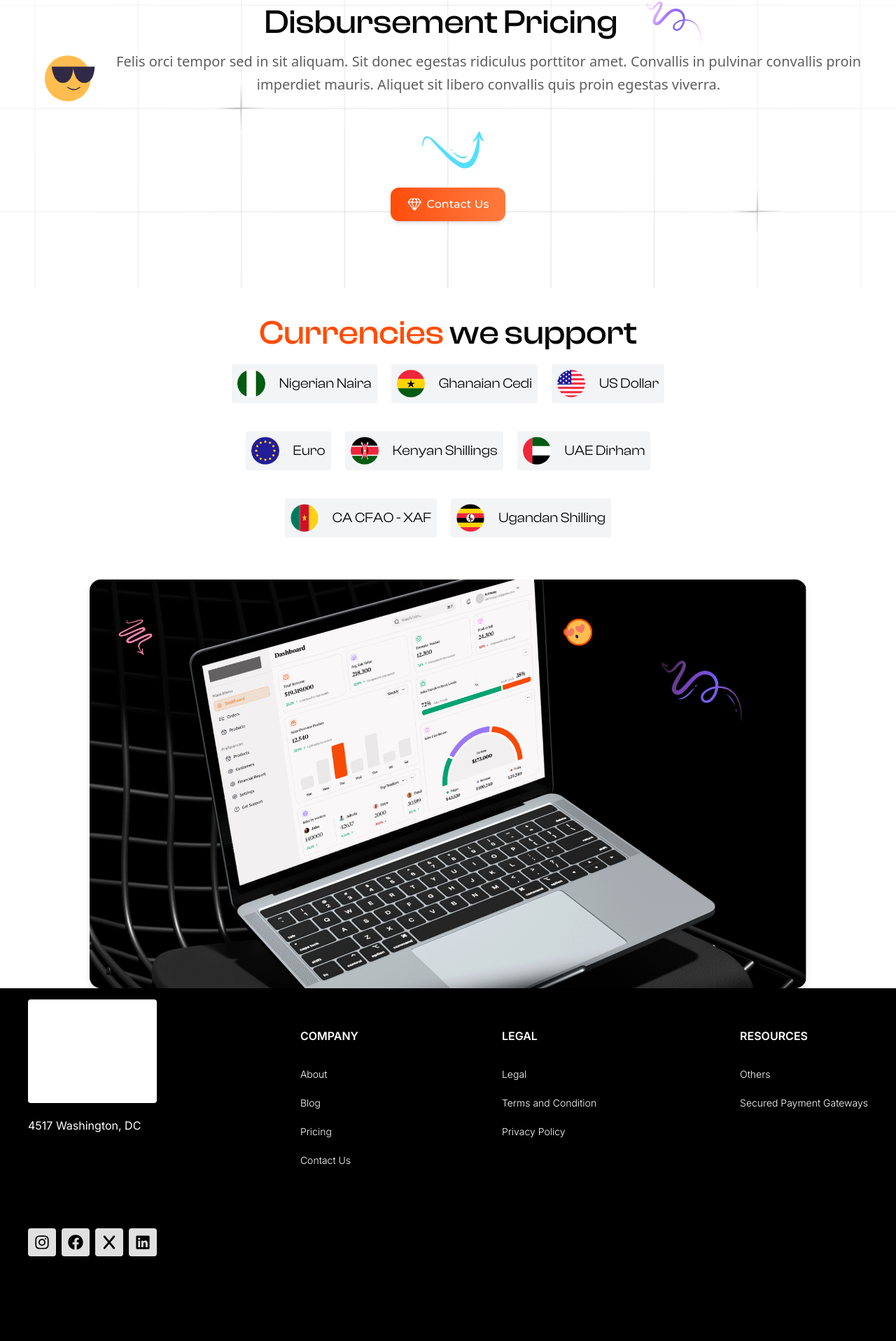
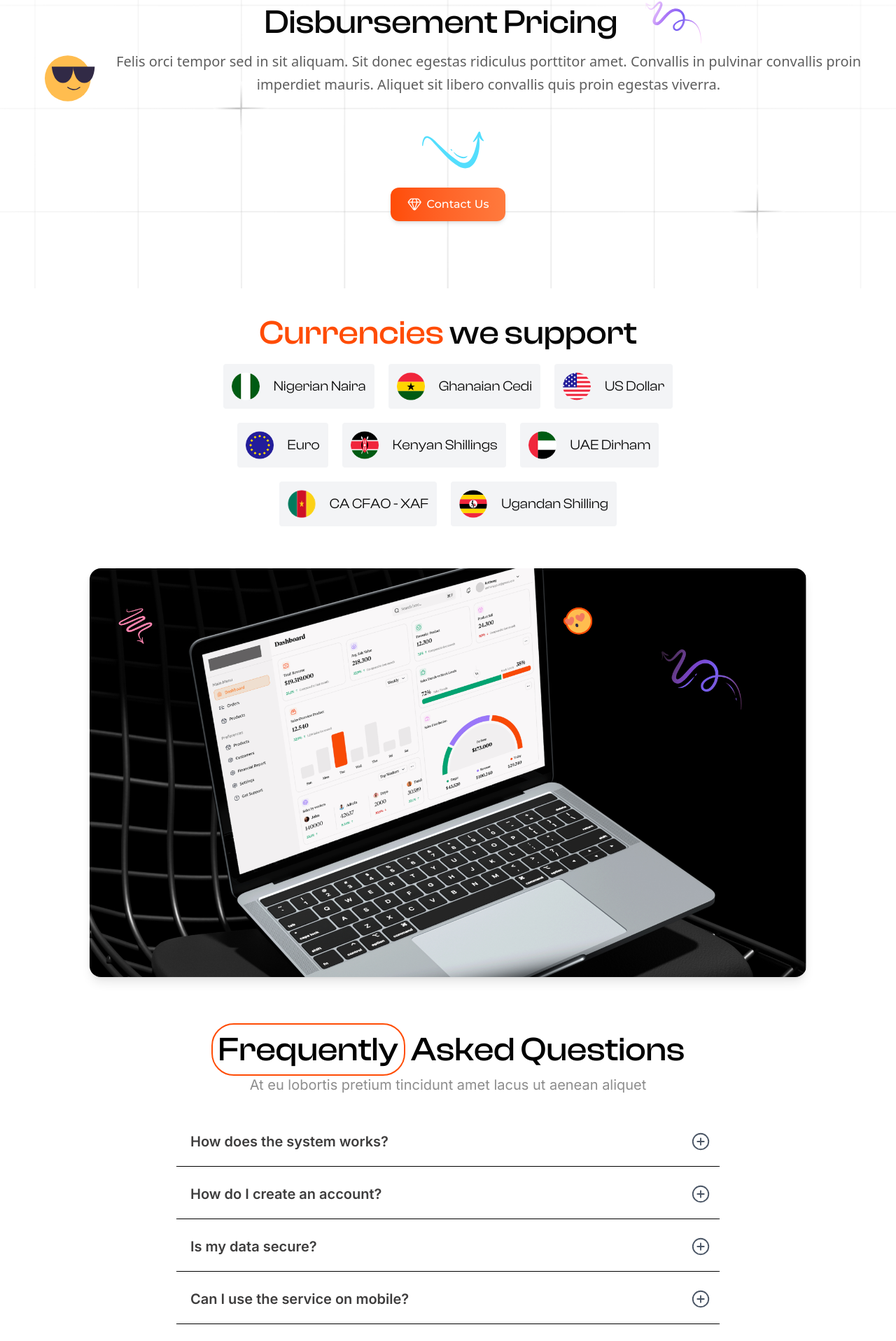
Before and after one commit to Oluseed/inventfront, a React (Vite) app: page /pricing in a window 1280 px wide. Shown: the part 228-2144 px from the top of the page at 70% size. Built offline with nearby package versions, Linux system fonts and the light colour scheme; a web font is replaced by a local one.

Commit message:
Completed the pricing page

```diff
--- a/src/components/pricing/Currencies.jsx
+++ b/src/components/pricing/Currencies.jsx
@@ -1,4 +1,5 @@
 import React from 'react'
+import { motion } from 'framer-motion'
 import curr_naira from '../../assets/images/naira.png'
 import curr_cedi from '../../assets/images/cedi.png'
 import curr_dollar from '../../assets/images/dollar.png'
@@ -9,88 +10,122 @@ import curr_xaf from '../../assets/images/xaf.png'
 import curr_ugandanShillings from '../../assets/images/ugandan shillings.png'
 
 const dataOne = [
-  {
-    id: 1,
-    icon: curr_naira,
-    text: 'Nigerian Naira'
-  },
-  {
-    id: 2,
-    icon: curr_cedi,
-    text: 'Ghanaian Cedi'
-  },
-  {
-    id: 3,
-    icon: curr_dollar,
-    text: 'US Dollar'
-  }
+  { id: 1, icon: curr_naira, text: 'Nigerian Naira' },
+  { id: 2, icon: curr_cedi, text: 'Ghanaian Cedi' },
+  { id: 3, icon: curr_dollar, text: 'US Dollar' }
 ]
 
 const dataTwo = [
-  {
-    id: 1,
-    icon: curr_euro,
-    text: 'Euro'
-  },
-  {
-    id: 2,
-    icon: curr_shillings,
-    text: 'Kenyan Shillings'
-  },
-  {
-    id: 3,
-    icon: curr_dirham,
-    text: 'UAE Dirham'
-  }
+  { id: 1, icon: curr_euro, text: 'Euro' },
+  { id: 2, icon: curr_shillings, text: 'Kenyan Shillings' },
+  { id: 3, icon: curr_dirham, text: 'UAE Dirham' }
 ]
 
 const dataThree = [
-  {
-    id: 1,
-    icon: curr_xaf,
-    text: 'CA CFAO - XAF'
-  },
-  {
-    id: 2,
-    icon: curr_ugandanShillings,
-    text: 'Ugandan Shilling'
-  },
+  { id: 1, icon: curr_xaf, text: 'CA CFAO - XAF' },
+  { id: 2, icon: curr_ugandanShillings, text: 'Ugandan Shilling' }
 ]
+
+// Parent animation (stagger children)
+const container = {
+  hidden: { opacity: 0 },
+  show: {
+    opacity: 1,
+    transition: {
+      staggerChildren: 0.2,
+    }
+  }
+}
+
+// Each card animation
+const item = {
+  hidden: { opacity: 0, y: 40 },
+  show: { opacity: 1, y: 0, transition: { duration: 0.6, ease: "easeOut" } }
+}
 
 const Currencies = () => {
   return (
     <section className='bg-[#FFFFFF] grid'>
       <div className='mt-10 place-self-center'>
-        <h1 className="font-clashDisplay text-3xl text-center font-medium text-[#070707] sm:text-4xl md:text-5xl"> <span className='text-[#FF4C05]'>Currencies</span> we support</h1>
-        <div className='md:grid md:grid-column-1 '>
-          {/* First  */}
-          <div className='grid mx-3 my-5 gap-y-5 md:flex md:gap-x-5'>
+        {/* Heading */}
+        <motion.h1
+          initial={{ opacity: 0, y: -30 }}
+          whileInView={{ opacity: 1, y: 0 }}
+          transition={{ duration: 0.8 }}
+          viewport={{ once: true }}
+          className="font-clashDisplay text-3xl text-center font-medium text-[#070707] sm:text-4xl md:text-5xl"
+        >
+          <span className='text-[#FF4C05]'>Currencies</span> we support
+        </motion.h1>
+
+        {/* First row */}
+        <motion.div
+          variants={container}
+          initial="hidden"
+          whileInView="show"
+          viewport={{ once: true }}
+          className='grid mx-3 my-5 gap-y-5 md:flex md:gap-x-5'
+        >
           {dataOne.map((data) => (
-              <div key={data.id} className='bg-[#F3F4F6] flex rounded text-center gap-x-5 p-2'>
+            <motion.div
+              key={data.id}
+              variants={item}
+              whileHover={{ scale: 1.05, boxShadow: "0px 8px 20px rgba(0,0,0,0.15)" }}
+              className='bg-[#F3F4F6] flex rounded text-center gap-x-5 p-3 cursor-pointer transition-all'
+            >
               <img src={data.icon} alt={data.text} className='w-10 h-10' />
-                <h1 className='font-clashDisplay font-normal text-[#070707] text-xl place-self-center'>{data.text}</h1>
-              </div>
+              <h1 className='font-clashDisplay font-normal text-[#070707] text-lg sm:text-xl place-self-center'>
+                {data.text}
+              </h1>
+            </motion.div>
           ))}
-          </div>
-          {/* Second */}
-          <div className='md:place-self-center grid mx-3 my-5 gap-y-5 md:flex md:gap-x-5'>
+        </motion.div>
+
+        {/* Second row */}
+        <motion.div
+          variants={container}
+          initial="hidden"
+          whileInView="show"
+          viewport={{ once: true }}
+          className='md:place-self-center grid mx-3 my-5 gap-y-5 md:flex md:gap-x-5'
+        >
           {dataTwo.map((data) => (
-              <div key={data.id} className='bg-[#F3F4F6] flex rounded text-center gap-x-5 p-2'>
+            <motion.div
+              key={data.id}
+              variants={item}
+              whileHover={{ scale: 1.05, boxShadow: "0px 8px 20px rgba(0,0,0,0.15)" }}
+              className='bg-[#F3F4F6] flex rounded text-center gap-x-5 p-3 cursor-pointer transition-all'
+            >
               <img src={data.icon} alt={data.text} className='w-10 h-10' />
-                <h1 className='font-clashDisplay font-normal text-[#070707] text-xl place-self-center'>{data.text}</h1>
-              </div>
+              <h1 className='font-clashDisplay font-normal text-[#070707] text-lg sm:text-xl place-self-center'>
+                {data.text}
+              </h1>
+            </motion.div>
           ))}
-          </div>
-          {/* last */}
-          <div className='md:place-self-center grid mx-3 my-5 gap-y-5 md:flex md:gap-x-5'>
+        </motion.div>
+
+        {/* Third row */}
+        <motion.div
+          variants={container}
+          initial="hidden"
+          whileInView="show"
+          viewport={{ once: true }}
+          className='md:place-self-center grid mx-3 my-5 gap-y-5 md:flex md:gap-x-5'
+        >
           {dataThree.map((data) => (
-              <div key={data.id} className='bg-[#F3F4F6] flex rounded text-center gap-x-5 p-2'>
+            <motion.div
+              key={data.id}
+              variants={item}
+              whileHover={{ scale: 1.05, boxShadow: "0px 8px 20px rgba(0,0,0,0.15)" }}
+              className='bg-[#F3F4F6] flex rounded text-center gap-x-5 p-3 cursor-pointer transition-all'
+            >
               <img src={data.icon} alt={data.text} className='w-10 h-10' />
-                <h1 className='font-clashDisplay font-normal text-[#070707] text-xl place-self-center'>{data.text}</h1>
-              </div>
+              <h1 className='font-clashDisplay font-normal text-[#070707] text-lg sm:text-xl place-self-center'>
+                {data.text}
+              </h1>
+            </motion.div>
           ))}
-          </div>
-        </div>
+        </motion.div>
       </div>
     </section>
   )
--- /dev/null
+++ b/src/components/pricing/Faq.jsx
@@ -0,0 +1,128 @@
+import React, { useState } from 'react';
+import { motion, AnimatePresence } from 'framer-motion';
+import { HiOutlineXCircle } from 'react-icons/hi';
+import { PiPlusCircle } from 'react-icons/pi';
+
+const data = [
+  {
+    title: 'How does the system works?',
+    description: 'Lorem ipsum dolor sit amet, consectetur adipiscing elit. Nunc vulputate libero et velit interdum, ac aliquet odio mattis.'
+  },
+  {
+    title: 'How do I create an account?',
+    description: 'Simply sign up with your email and password. You will receive a verification link to activate your account.'
+  },
+  {
+    title: 'Is my data secure?',
+    description: 'Yes! We use end-to-end encryption and industry-standard security practices to keep your data safe.'
+  },
+  {
+    title: 'Can I use the service on mobile?',
+    description: 'Absolutely! Our platform is mobile-friendly and works seamlessly on all devices.'
+  },
+  {
+    title: 'Do you offer customer support?',
+    description: 'Yes, we provide 24/7 support through chat and email. Our team is always here to help you.'
+  }
+];
+
+// Animation variants for staggered list
+const containerVariants = {
+  hidden: { opacity: 0 },
+  show: {
+    opacity: 1,
+    transition: { staggerChildren: 0.15, delayChildren: 0.2 }
+  }
+};
+
+const itemVariants = {
+  hidden: { opacity: 0, y: 20 },
+  show: { opacity: 1, y: 0, transition: { duration: 0.5, ease: 'easeOut' } }
+};
+
+const Faq = () => {
+  const [openIndex, setOpenIndex] = useState(null);
+
+  const toggleFaq = (index) => {
+    setOpenIndex(index === openIndex ? null : index);
+  };
+
+  return (
+    <section className="pb-10">
+      {/* Section heading with fade-in */}
+      <motion.h1
+        initial={{ opacity: 0, y: -20 }}
+        whileInView={{ opacity: 1, y: 0 }}
+        transition={{ duration: 0.6 }}
+        viewport={{ once: true }}
+        className="mt-20 font-clashDisplay font-medium text-3xl md:text-5xl text-center"
+      >
+        <span className="border-2 p-2 rounded-4xl border-[#FF4C05]">Frequently</span> Asked Questions
+      </motion.h1>
+
+      <motion.p
+        initial={{ opacity: 0 }}
+        whileInView={{ opacity: 1 }}
+        transition={{ duration: 0.8, delay: 0.3 }}
+        viewport={{ once: true }}
+        className="mt-3 text-[13px] md:text-xl text-[#8D8D8D] font-inter text-center"
+      >
+        At eu lobortis pretium tincidunt amet lacus ut aenean aliquet
+      </motion.p>
+
+      {/* FAQ List with staggered animation */}
+      <motion.div
+        variants={containerVariants}
+        initial="hidden"
+        whileInView="show"
+        viewport={{ once: true }}
+        className="pb-10 pt-5 rounded-2xl m-2 md:mx-30 lg:mx-60"
+      >
+        {data.map((faq, index) => (
+          <motion.div
+            key={index}
+            variants={itemVariants}
+            className={`m-3 gap-2 p-3 transition-colors duration-300
+              ${openIndex === index ? 'bg-[#FEF9F3] rounded-xl' : 'grid border-b m-3 pb-5 pl-5 gap-2 p-1'}`}
+          >
+            <div
+              className="flex justify-between items-center cursor-pointer"
+              onClick={() => toggleFaq(index)}
+            >
+              <h1 className="font-inter text-[#3E3D3D] font-[600] text-[15px] md:text-xl">
+                {faq.title}
+              </h1>
+              <div>
+                {openIndex === index ? (
+                  <HiOutlineXCircle size={30} className="bg-[#FF4C05] text-white rounded-full" />
+                ) : (
+                  <PiPlusCircle size={30} className="text-gray-600" />
+                )}
+              </div>
+            </div>
+
+            {/* Animated Answer */}
+            <AnimatePresence initial={false}>
+              {openIndex === index && (
+                <motion.div
+                  key="answer"
+                  initial={{ height: 0, opacity: 0 }}
+                  animate={{ height: 'auto', opacity: 1 }}
+                  exit={{ height: 0, opacity: 0 }}
+                  transition={{ duration: 0.4, ease: 'easeInOut' }}
+                  className="overflow-hidden"
+                >
+                  <p className="font-inter text-[#5A5A5A] font-[400] text-[13px] md:text-[14px] py-2">
+                    {faq.description}
+                  </p>
+                </motion.div>
+              )}
+            </AnimatePresence>
+          </motion.div>
+        ))}
+      </motion.div>
+    </section>
+  );
+};
+
+export default Faq;
--- a/src/components/pricing/PricingHeroSection.jsx
+++ b/src/components/pricing/PricingHeroSection.jsx
@@ -1,4 +1,5 @@
 import React from 'react'
+import { motion } from 'framer-motion'
 import buttonIcon from "../../assets/images/button-icon-1.svg";
 import icon_1 from '../../assets/images/pricing-icon-1.svg'
 import icon_2 from '../../assets/images/pricing-icon-2.svg'
@@ -6,89 +7,127 @@ import icon_3 from '../../assets/images/pricing-icon-3.svg'
 import icon_4 from '../../assets/images/pricing-icon-4.svg'
 import icon_5 from '../../assets/images/pricing-icon-5.svg'
 
+const fadeInUp = {
+  hidden: { opacity: 0, y: 30 },
+  show: { opacity: 1, y: 0, transition: { duration: 0.8, ease: "easeOut" } }
+}
+
 const PricingHeroSection = () => {
   return (
     <section
       id='pricing-hero'
       className='bg-cover bg-center h-110 md:h-160 flex'
     >
-      <div className='mt-25 flex flex-col gap-y-2'>
+      <motion.div
+        className='mt-25 flex flex-col gap-y-2 w-full'
+        initial="hidden"
+        animate="show"
+        variants={{
+          hidden: { opacity: 0 },
+          show: { opacity: 1, transition: { staggerChildren: 0.2 } }
+        }}
+      >
         {/* Content */}
         <div className='text-center lg:ml-5'>
-          <div className="md:mt-10 flex flex-wrap items-center justify-center px-4">
-            <img
+          {/* Row 1 */}
+          <motion.div
+            className="md:mt-10 flex flex-wrap items-center justify-center px-4"
+            variants={fadeInUp}
+          >
+            <motion.img
               src={icon_1}
               alt="icon-1"
               className="w-10 mr-2 sm:mr-10 h-10 sm:w-15 sm:h-15 md:w-20 md:h-20"
+              whileHover={{ rotate: 15, scale: 1.1 }}
+              transition={{ type: "spring", stiffness: 200 }}
             />
-            <h1 className="font-clashDisplay text-[#070707] text-2xl sm:text-3xl  md:text-5xl font-medium text-center">
+            <h1 className="font-clashDisplay text-[#070707] text-2xl sm:text-3xl md:text-5xl font-medium text-center">
               Transparent Collection
             </h1>
 
             <h1 className="ml-1 font-clashDisplay text-[#070707] text-2xl sm:text-3xl md:text-5xl font-medium text-center">
               And
             </h1>
-            <img
+            <motion.img
               src={icon_2}
               alt="icon-2"
               className="w-6 sm:mr-10 h-6 sm:w-8 sm:h-8 md:w-15 md:h-15"
+              whileHover={{ rotate: -15, scale: 1.1 }}
+              transition={{ type: "spring", stiffness: 200 }}
             />
-          </div>
-          <div className="flex flex-wrap items-center justify-center px-4 sm:ml-10 md:ml-20">
-            <h1 className="font-clashDisplay text-[#070707] text-2xl sm:text-3xl  md:text-5xl font-medium text-center">Disbursement Pricing</h1>
-            <img
+          </motion.div>
+
+          {/* Row 2 */}
+          <motion.div
+            className="flex flex-wrap items-center justify-center px-4 sm:ml-10 md:ml-20"
+            variants={fadeInUp}
+          >
+            <h1 className="font-clashDisplay text-[#070707] text-2xl sm:text-3xl md:text-5xl font-medium text-center">
+              Disbursement Pricing
+            </h1>
+            <motion.img
               src={icon_3}
-              alt="icon-2"
-              className="w-6 sm:ml-10  h-6 sm:w-10 sm:h-10  md:w-20 md:h-20"
+              alt="icon-3"
+              className="w-6 sm:ml-10 h-6 sm:w-10 sm:h-10 md:w-20 md:h-20"
+              whileHover={{ rotate: 20, scale: 1.1 }}
             />
-          </div>
+          </motion.div>
 
           {/* Paragraph */}
-          <div className="flex items-start sm:mx-2 md:mx-10">
-            {/* Icon stays fixed at the far left */}
+          <motion.div
+            className="flex items-start sm:mx-2 md:mx-10"
+            variants={fadeInUp}
+          >
             <div className="flex-shrink-0 hidden sm:block">
-              <img
+              <motion.img
                 src={icon_4}
                 alt="icon-4"
                 className="w-6 h-6 sm:w-10 sm:h-10 md:w-20 md:h-20"
+                whileHover={{ rotate: 360 }}
+                transition={{ duration: 1 }}
               />
             </div>
-
-            {/* Text stretches full width beside it */}
             <p className="ml-3 sm:ml-4 text-[#5E5E5E] text-sm sm:text-xl leading-relaxed">
               Felis orci tempor sed in sit aliquam.
               Sit donec egestas ridiculus porttitor amet.
               Convallis in pulvinar convallis proin imperdiet mauris.
               Aliquet sit libero convallis quis proin egestas viverra.
             </p>
-          </div>
+          </motion.div>
 
-          {/* Contact us  */}
-          <div className="grid place-items-center gap-4">
-            {/* Image on top */}
-            <img
+          {/* Contact us */}
+          <motion.div
+            className="grid place-items-center gap-4"
+            variants={fadeInUp}
+          >
+            <motion.img
               src={icon_5}
               alt="icon-5"
               className="w-12 h-12 sm:w-15 sm:h-15 md:w-25 md:h-25"
+              animate={{ y: [0, -8, 0] }}
+              transition={{ repeat: Infinity, duration: 3, ease: "easeInOut" }}
             />
 
-            {/* Button below */}
-            <button
-              className="flex lg:mr-5 items-center gap-x-2 bg-gradient-to-r from-[#FF4C05] to-[#FF7A3D] hover:from-[#e0440b] hover:to-[#d65f28]
+            <motion.button
+              whileHover={{ scale: 1.08 }}
+              whileTap={{ scale: 0.95 }}
+              className="flex lg:mr-5 items-center gap-x-2 bg-gradient-to-r from-[#FF4C05] to-[#FF7A3D]
+               hover:from-[#e0440b] hover:to-[#d65f28]
                px-5 sm:px-6 py-2.5 sm:py-3 rounded-xl shadow-md hover:shadow-lg
                font-montserrat text-sm sm:text-base font-medium text-white
-               transition-all duration-300 transform hover:scale-105 group"
+               transition-all duration-300 group"
             >
-              <img
+              <motion.img
                 src={buttonIcon}
                 alt="button-icon"
-                className="w-5 h-5 transform group-hover:translate-x-1 transition-all duration-300"
+                className="w-5 h-5 transform transition-all duration-300"
+                whileHover={{ x: 5 }}
               />
               Contact Us
-            </button>
-          </div>
+            </motion.button>
+          </motion.div>
         </div>
-      </div>
+      </motion.div>
     </section>
   )
 }
--- a/src/pages/Pricing.jsx
+++ b/src/pages/Pricing.jsx
@@ -2,6 +2,7 @@ import React from 'react'
 import PricingHeroSection from '../components/pricing/PricingHeroSection'
 import Currencies from '../components/pricing/Currencies'
 import HeroSection2 from '../components/home/HeroSection2'
+import Faq from '../components/pricing/Faq'
 
 const Pricing = () => {
   return (
@@ -9,6 +10,7 @@ const Pricing = () => {
       <PricingHeroSection/>
       <Currencies/>
       <HeroSection2/>
+      <Faq/>
     </div>
   )
 }
```
Lines whose indentation alone changed are shown as unchanged.
